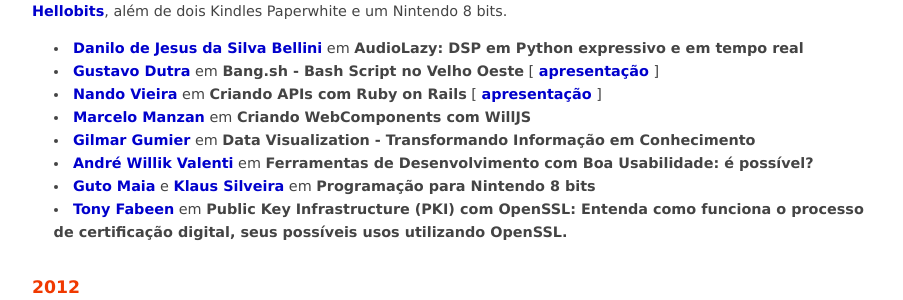
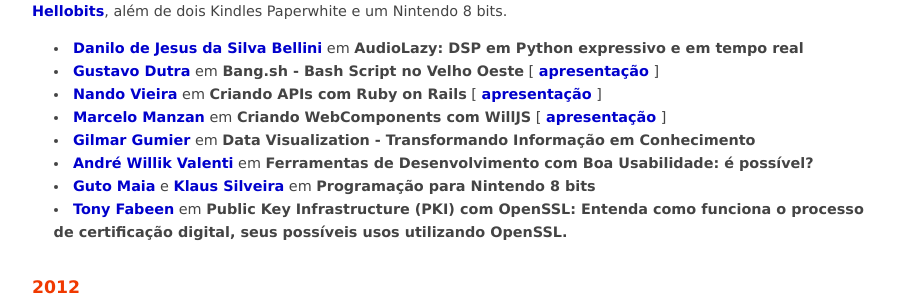
Before and after one commit to devinsampa/devinsampa.github.io, a Jekyll site: the page built from museu/index.html, in a window 1280 px wide and 900 px high, scrolled down 386 px. Shown: the part 151-451 px from the top of the window, without its empty margins (188-1091 px from the left). Built offline with Jekyll 4.4.1, drawn with Linux system fonts in a browser that asks for light colours.

Commit message:
apresentação do manzan

```diff
--- a/_includes/museu/2013.html
+++ b/_includes/museu/2013.html
@@ -19,7 +19,7 @@
 		</li>
 		<li>
 			<a href='http://twitter.com/kawamanza' title='Siga Marcelo Manzan no Twitter'>Marcelo Manzan</a> em
-			<strong>Criando WebComponents com WillJS</strong>
+			<strong>Criando WebComponents com WillJS</strong> [ <a href='https://speakerdeck.com/kawamanza/criando-webcomponents-com-willjs' title='Apresentação sobre Criando WebComponents com WillJS'>apresentação</a> ]
 		</li>
 		<li>
 			<a href='http://twitter.com/gilmargumier' title='Siga Gilmar Gumier no Twitter'>Gilmar Gumier</a> em
```
